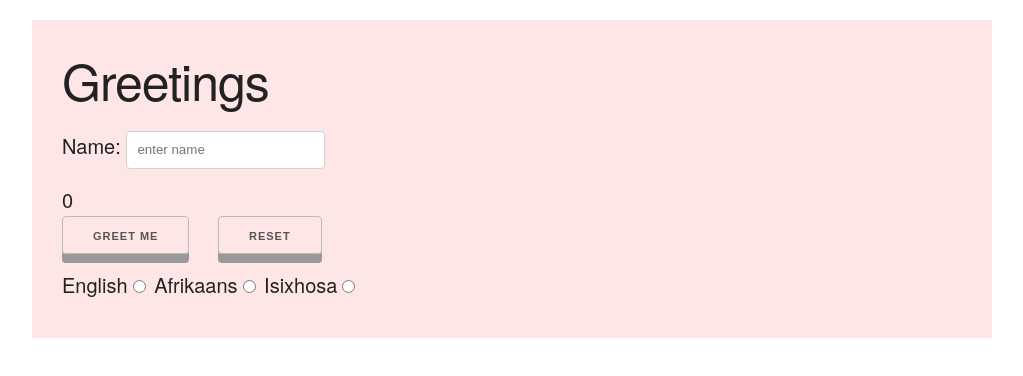
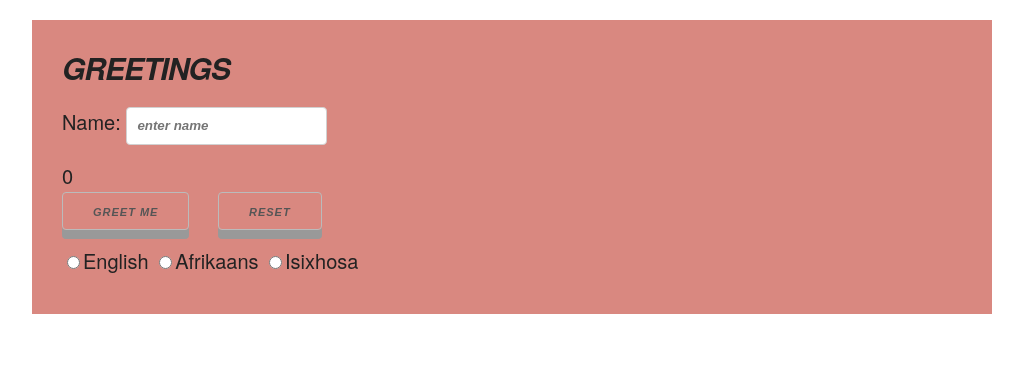
Before and after one commit to ayolicias/greetings, a plain HTML site: page index.html in a window 1280 px wide. Shown: the whole page, without its empty margins (128-1151 px from the left). Drawn offline with nearby package versions, Linux system fonts and the light colour scheme.

Commit message:
added changes

```diff
--- a/css/greet.css
+++ b/css/greet.css
@@ -8,19 +8,22 @@ body {
     margin: 0;
 
 }
-.input{
-  color:inherit;
+input{
+  font-weight: bold;
+  font-style: oblique;
 
 }
-.h1{
-  color: inherit;
-  font-style: oblique;
-  font-size: 20px;
+h1{
+  /* color: inherit; */
+  font-style: italic;
+  font-size: 30px;
+  font-weight: bold;
+20px
 }
 
 .container {
     position: left;
-    background-color: #ffe6e6;
+    background-color: #D98880;
     left: 0;
     top: 50%;
     width: 100%;
@@ -46,6 +49,7 @@ body {
   border: none;
   border-radius: 15px;
   box-shadow: 0 9px #999;
+  font-weight: bold;
 }
 .greetMeBtn:hover {background-color: #3e8e41}
 
@@ -68,6 +72,8 @@ body {
   border: none;
   border-radius: 15px;
   box-shadow: 0 9px #999;
+  font-weight: bold;
+  font-style: oblique;
 }
 .Reset:hover {background-color: #3e8e41}
 
@@ -77,5 +83,6 @@ body {
   transform: translateY(4px);
 }
 .language{
-
+font-variant-ligatures:normal;
+font-style: oblique;
 }
--- a/index.html
+++ b/index.html
@@ -11,7 +11,7 @@
 <body>
 
   <div class="container">
-  <h1>Greetings</h1>
+  <b><h1>GREETINGS</h1></b>
 
     <div class="row"id ="input">
       <div class="four columns">
@@ -33,9 +33,9 @@
   </div>
   <div class="row"id ="language">
   <div class="twelve columns">
-  English<input type="radio" name="language" class="language" value='English'>
-  Afrikaans<input type="radio" name="language" class="language" value='Afrikaans'>
-  Isixhosa<input type="radio" name="language" class="language" value='Isixhosa'>
+  <input type="radio" name="language" class="language" value='English'>English
+  <input type="radio" name="language" class="language" value='Afrikaans'>Afrikaans
+  <input type="radio" name="language" class="language" value='Isixhosa'>Isixhosa
   </div>
 </div>
   <div class="greeting"></div>
@@ -44,5 +44,4 @@
 <script src="js/greet.js" charset="utf-8"></script>
 <script src="js/greet.dom.js" charset="utf-8"></script>
 
-
 </html>
--- a/js/greet.dom.js
+++ b/js/greet.dom.js
@@ -15,7 +15,7 @@ function greetDom(){
   var greetMeBtnElement = document.querySelector("input[name='language']:checked");
   if (greetMeBtnElement){
     var greetinglanguage = greetMeBtnElement.value;
-    var name = inputName.value.toLowerCase();
+    var name = inputName.value.toUpperCase();
 
     if (name === ''){
         greetingElement.innerHTML = "Enter Name";
```
